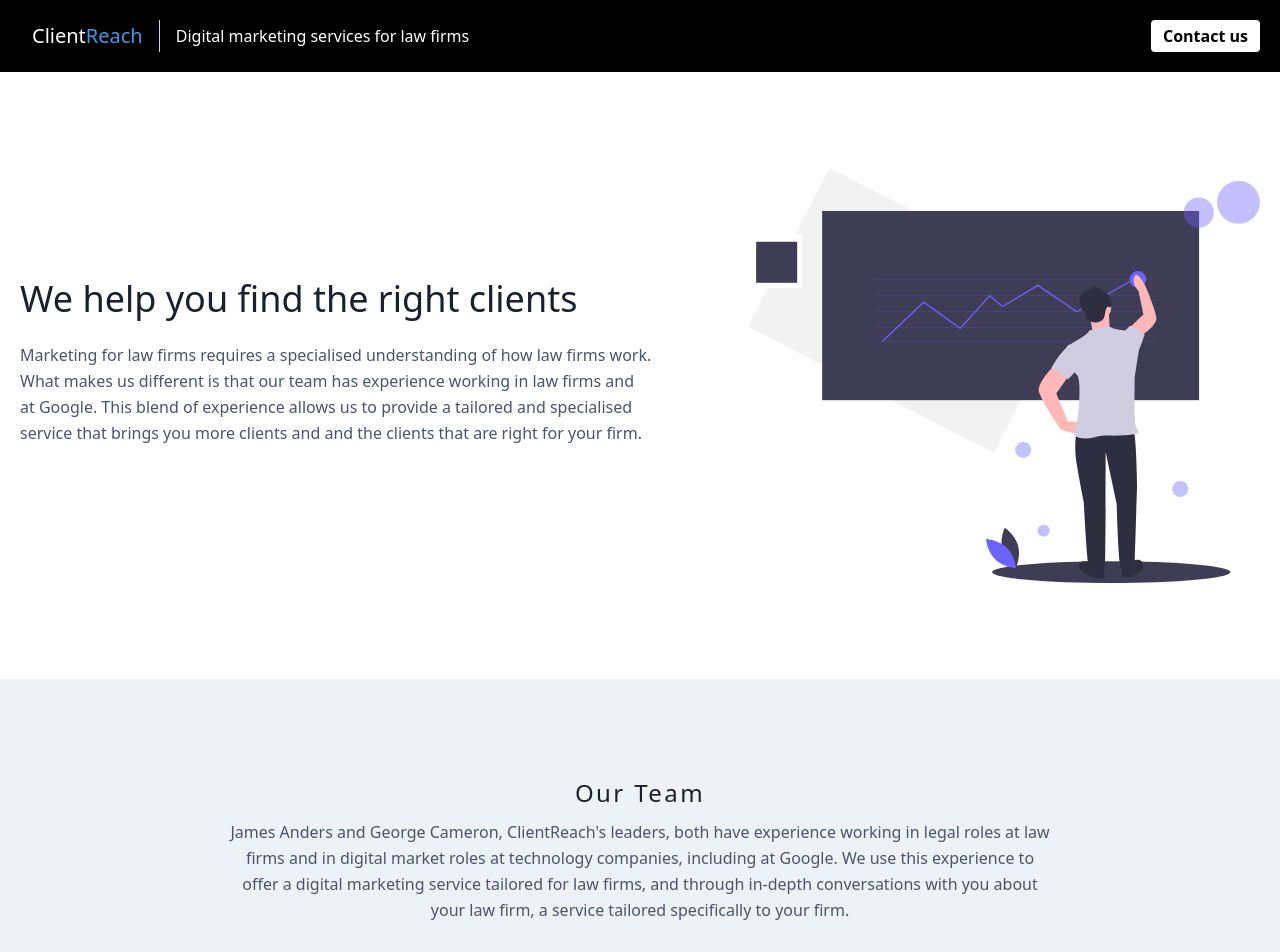
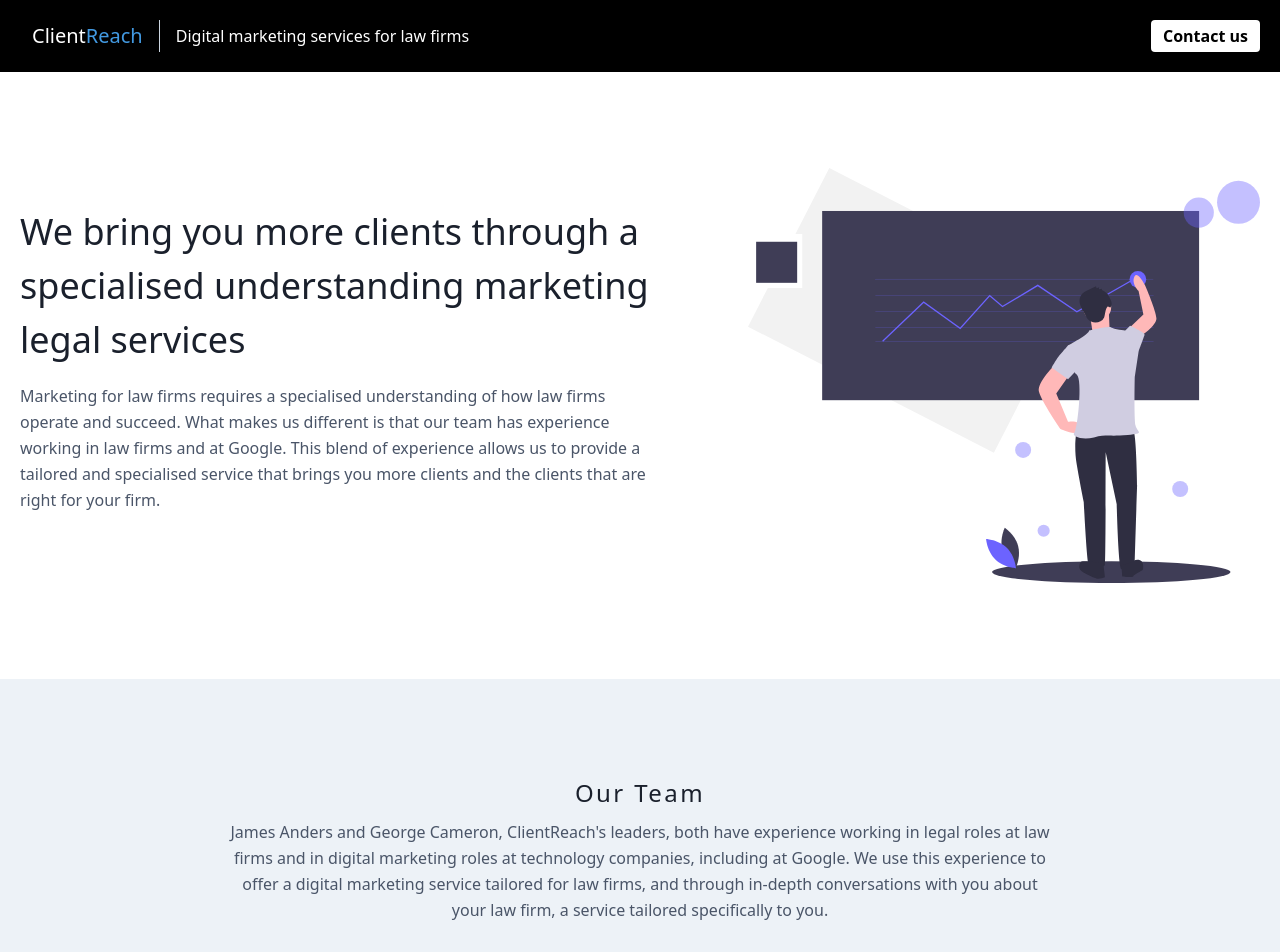
Before and after one commit to georgewritescode/clientreach, a plain HTML site: page index.html in a window 1280 px wide. Shown: the top 952 px of the page. Drawn offline with nearby package versions, Linux system fonts and the light colour scheme.

Commit message:
spelling and wording

```diff
--- a/index.html
+++ b/index.html
@@ -31,14 +31,14 @@
 	<div class="container mx-auto flex px-5 py-24 md:flex-row flex-col items-center">
 	  <div class="lg:flex-grow md:w-1/2 lg:pr-24 md:pr-16 flex flex-col md:items-start md:text-left mb-16 md:mb-0 items-center text-center">
 		<h1 class="title-font sm:text-4xl text-3xl mb-4 font-medium text-gray-900">
-			We help you find the right clients
+			We bring you more clients through a specialised understanding marketing legal services
 		  <br class="hidden lg:inline-block">
 		  <!-- readymade gluten -->
 		</h1>
 		<p class="mb-8 leading-relaxed">
-			Marketing for law firms requires a specialised understanding of how law firms work.
+			Marketing for law firms requires a specialised understanding of how law firms operate and succeed.
 			What makes us different is that our team has experience working in law firms and at Google.
-			This blend of experience allows us to provide a tailored and specialised service that brings you more clients and and the clients that are right for your firm.
+			This blend of experience allows us to provide a tailored and specialised service that brings you more clients and the clients that are right for your firm.
 		</p>
 		<div class="flex justify-center">
 		  <!-- <button class="inline-flex text-white bg-blue-500 border-0 py-2 px-6 focus:outline-none hover:bg-blue-600 rounded text-lg">Button</button>
@@ -56,8 +56,9 @@
 	<div class="container px-5 py-24 mx-auto">
 	  <div class="flex flex-col text-center w-full mb-10">
 		<h1 class="text-2xl font-medium title-font mb-2 text-gray-900 tracking-widest">Our Team</h1>
-		<p class="lg:w-2/3 mx-auto leading-relaxed text-base">James Anders and George Cameron, ClientReach's leaders, both have experience working in legal roles at law firms and in digital market roles at technology companies, including at Google.
-		We use this experience to offer a digital marketing service tailored for law firms, and through in-depth conversations with you about your law firm, a service tailored specifically to your firm.
+		<p class="lg:w-2/3 mx-auto leading-relaxed text-base">James Anders and George Cameron, ClientReach's leaders,
+			both have experience working in legal roles at law firms and in digital marketing roles at technology companies, including at Google.
+		We use this experience to offer a digital marketing service tailored for law firms, and through in-depth conversations with you about your law firm, a service tailored specifically to you.
 		</p>
 	  </div>
 	  <div class="flex flex-col text-center w-full mb-20">
```
